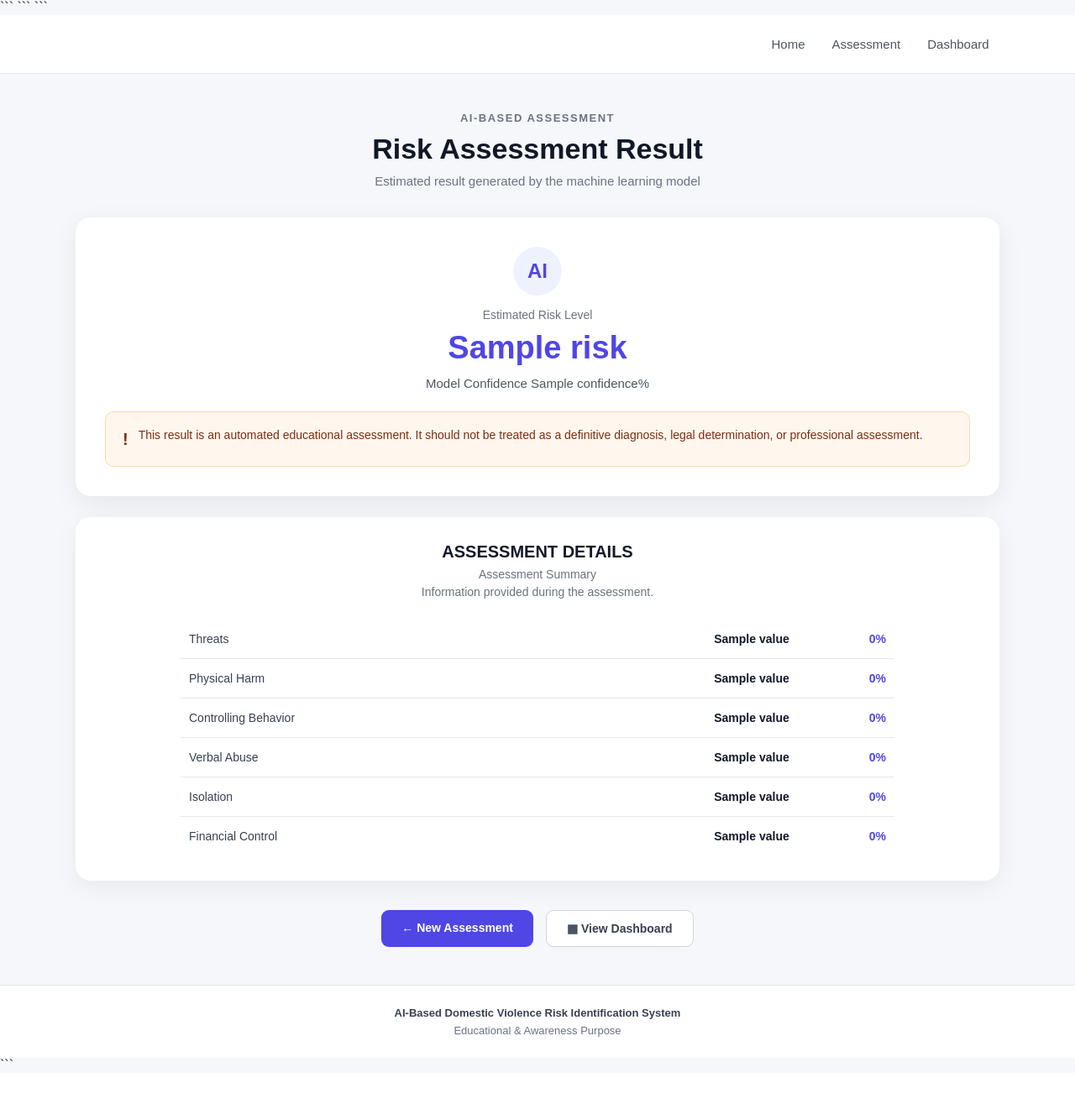
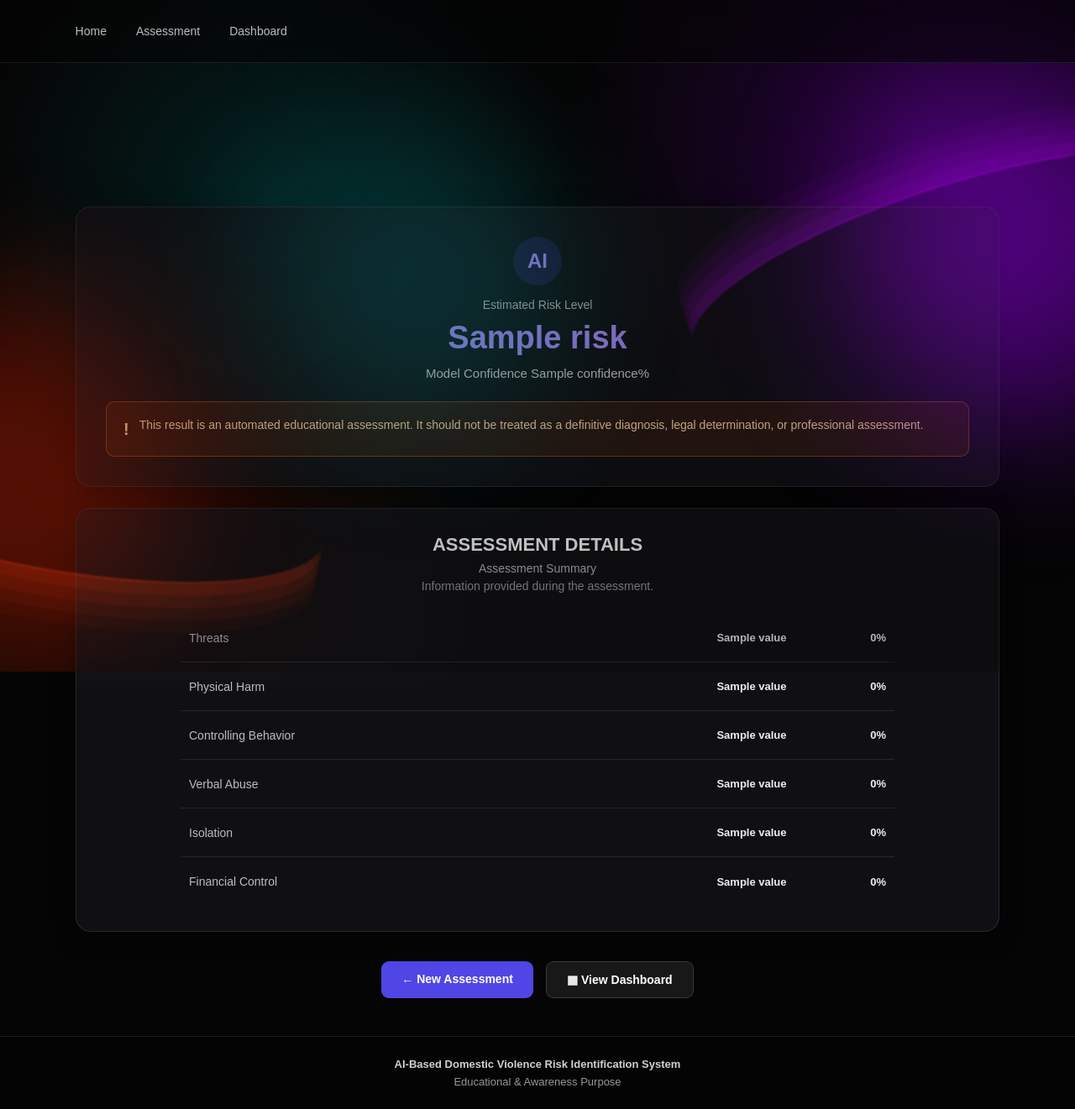
Before and after one commit to MohdShahnawaz845/AI-Domestic-Violence-Risk-System, a Flask app: template templates/result.html in a window 1280 px wide. Shown: the whole page at 84% size. Before the commit the page ends 1264 px from the top, so only its background shows below. Run offline with Flask 3, Linux system fonts and the light colour scheme; the template is opened without the code that fills it: most values are stand-ins (such as "Sample title", 1, 10 or a date in 2020); parts of the project's set-up code (start-up, migrations or seed data) failed here and were passed over.

Commit message:
Update result page theme

````diff
--- a/templates/result.html
+++ b/templates/result.html
@@ -1,71 +1,49 @@
 <!DOCTYPE html>
 
 <html lang="en">
+
 <head>
+
     <meta charset="UTF-8">
-    <meta name="viewport" content="width=device-width, initial-scale=1.0">
 
-```
+    <meta name="viewport"
+          content="width=device-width, initial-scale=1.0">
+
     <title>Risk Assessment Result</title>
 
+    <link rel="stylesheet"
+          href="{{ url_for('static', filename='style.css') }}">
+
     <style>
-    * {
-        box-sizing: border-box;
-        margin: 0;
-        padding: 0;
+
+        /* =====================================================
+           RESULT PAGE
+        ===================================================== */
+
+        .result-page {
+            min-height: 100vh;
+            color: #ffffff;
         }
 
-    body {
-        font-family: Arial, Helvetica, sans-serif;
-        background: #f5f7fb;
-        color: #1f2937;
-    }
-
-    /* NAVBAR */
-    .navbar {
-        height: 70px;
-        background: #ffffff;
-        border-bottom: 1px solid #e5e7eb;
-
-        display: flex;
-        align-items: center;
-        justify-content: space-between;
-
-        padding: 0 8%;
-    }
-
-    .nav-links {
-        display: flex;
-        gap: 32px;
-        margin-left: auto;
-    }
-
-    .nav-links a {
-        text-decoration: none;
-        color: #4b5563;
-        font-size: 15px;
-        font-weight: 500;
-    }
-
-    .nav-links a:hover {
-        color: #111827;
-    }
 
         /* MAIN CONTAINER */
-    .container {
+
+        .result-container {
             width: 90%;
             max-width: 1100px;
             margin: 45px auto;
         }
 
+
         /* PAGE HEADING */
+
         .page-heading {
             text-align: center;
             margin-bottom: 35px;
         }
 
         .page-heading .small-title {
-        color: #6b7280;
+            color: #a78bfa;
             font-size: 13px;
             font-weight: 700;
             letter-spacing: 1.5px;
@@ -74,24 +52,29 @@
 
         .page-heading h1 {
             font-size: 34px;
-        color: #111827;
+            color: #ffffff;
             margin-bottom: 10px;
         }
 
         .page-heading p {
-        color: #6b7280;
+            color: #b8b8b8;
             font-size: 15px;
         }
 
+
         /* MAIN RESULT CARD */
+
         .result-card {
-        background: #ffffff;
+            background: rgba(20, 20, 25, 0.82);
+            border: 1px solid rgba(255, 255, 255, 0.10);
             border-radius: 18px;
             padding: 35px;
-        box-shadow: 0 8px 30px rgba(0,0,0,0.07);
+            box-shadow: 0 8px 30px rgba(0, 0, 0, 0.35);
             margin-bottom: 25px;
             text-align: center;
+            backdrop-filter: blur(10px);
         }
+
 
         .ai-icon {
             width: 58px;
@@ -103,37 +86,44 @@
             justify-content: center;
 
             border-radius: 50%;
-        background: #eef2ff;
+            background: rgba(79, 70, 229, 0.20);
 
             font-size: 24px;
             font-weight: bold;
-        color: #4f46e5;
+            color: #a78bfa;
         }
 
+
         .estimated {
-        color: #6b7280;
+            color: #b8b8b8;
             font-size: 14px;
             margin-bottom: 10px;
         }
 
+
         .risk-level {
             font-size: 38px;
             font-weight: 700;
-        color: #4f46e5;
+            color: #a78bfa;
             margin-bottom: 12px;
         }
 
+
         .confidence {
             font-size: 15px;
-        color: #4b5563;
+            color: #d1d1d1;
         }
 
+
         /* DISCLAIMER */
+
         .disclaimer {
             margin-top: 25px;
             padding: 16px 20px;
-        background: #fff7ed;
-        border: 1px solid #fed7aa;
+
+            background: rgba(120, 53, 15, 0.25);
+            border: 1px solid rgba(251, 146, 60, 0.35);
+
             border-radius: 10px;
 
             display: flex;
@@ -141,181 +131,231 @@
             gap: 12px;
 
             text-align: left;
-        color: #7c2d12;
+
+            color: #fed7aa;
             font-size: 14px;
             line-height: 1.6;
         }
+
 
         .warning-icon {
             font-size: 20px;
             font-weight: bold;
         }
 
+
         /* ASSESSMENT SECTION */
+
         .section-card {
-        background: #ffffff;
+            background: rgba(20, 20, 25, 0.82);
+            border: 1px solid rgba(255, 255, 255, 0.10);
+
             border-radius: 18px;
+
             padding: 30px;
-        box-shadow: 0 8px 30px rgba(0,0,0,0.06);
+
+            box-shadow: 0 8px 30px rgba(0, 0, 0, 0.35);
+
             margin-bottom: 25px;
+
+            backdrop-filter: blur(10px);
         }
 
+
         .section-title {
-        font-size: 20px;
+            font-size: 22px;
             font-weight: 700;
-        color: #111827;
+            color: #ffffff;
             margin-bottom: 7px;
             text-align: center;
         }
 
+
         .section-subtitle {
             font-size: 14px;
-        color: #6b7280;
+            color: #b8b8b8;
             margin-bottom: 5px;
             text-align: center;
         }
 
+
         .section-description {
             font-size: 14px;
-        color: #6b7280;
+            color: #999999;
             margin-bottom: 25px;
             text-align: center;
         }
 
+
         /* ASSESSMENT DETAILS */
+
         .detail-list {
             display: flex;
             flex-direction: column;
+
             max-width: 850px;
+
             margin: 0 auto;
         }
 
+
         .detail-row {
             display: grid;
+
             grid-template-columns: 1fr 120px 100px;
+
             align-items: center;
 
             padding: 15px 10px;
-        border-bottom: 1px solid #e5e7eb;
+
+            border-bottom: 1px solid rgba(255, 255, 255, 0.10);
         }
+
 
         .detail-row:last-child {
             border-bottom: none;
         }
 
+
         .detail-name {
             font-size: 14px;
-        color: #374151;
+            color: #d1d1d1;
             font-weight: 500;
             text-align: left;
         }
 
+
         .detail-value {
             font-size: 14px;
             font-weight: 700;
-        color: #111827;
+            color: #ffffff;
             text-align: center;
         }
+
 
         .detail-percentage {
             font-size: 14px;
             font-weight: 700;
-        color: #4f46e5;
+            color: #a78bfa;
             text-align: right;
         }
 
+
         /* BUTTONS */
+
         .action-buttons {
             display: flex;
+
             justify-content: center;
+
             gap: 15px;
+
             margin: 35px 0;
         }
 
+
         .btn {
             padding: 13px 24px;
+
             border-radius: 9px;
+
             text-decoration: none;
+
             font-size: 14px;
+
             font-weight: 600;
+
             transition: 0.2s;
         }
+
 
         .btn-primary {
             background: #4f46e5;
             color: #ffffff;
         }
 
+
         .btn-primary:hover {
             background: #4338ca;
         }
 
+
         .btn-secondary {
-        background: #ffffff;
-        color: #374151;
-        border: 1px solid #d1d5db;
+            background: rgba(255, 255, 255, 0.08);
+
+            color: #ffffff;
+
+            border: 1px solid rgba(255, 255, 255, 0.15);
         }
 
+
         .btn-secondary:hover {
-        background: #f9fafb;
+            background: rgba(255, 255, 255, 0.14);
         }
 
+
         /* FOOTER */
-    footer {
+
+        .result-footer {
             text-align: center;
+
             padding: 25px 15px;
-        color: #6b7280;
+
+            color: #999999;
+
             font-size: 13px;
-        border-top: 1px solid #e5e7eb;
-        background: #ffffff;
+
+            border-top: 1px solid rgba(255, 255, 255, 0.10);
+
+            background: rgba(5, 5, 5, 0.65);
         }
 
-    footer .footer-title {
-        color: #374151;
+
+        .result-footer .footer-title {
+            color: #d1d1d1;
+
             font-weight: 600;
+
             margin-bottom: 6px;
         }
 
+
         /* MOBILE */
+
         @media (max-width: 768px) {
 
-        .navbar {
-            padding: 0 5%;
-        }
-
-        .nav-links {
-            gap: 15px;
-        }
-
-        .nav-links a {
-            font-size: 13px;
-        }
-
-        .container {
+            .result-container {
                 width: 92%;
                 margin: 30px auto;
             }
+
 
             .page-heading h1 {
                 font-size: 27px;
             }
 
+
             .result-card {
                 padding: 25px 20px;
             }
+
 
             .section-card {
                 padding: 25px 20px;
             }
 
+
             .risk-level {
                 font-size: 31px;
             }
 
+
             .detail-row {
                 grid-template-columns: 1fr 70px 65px;
+
                 padding: 14px 5px;
             }
+
 
             .detail-name,
             .detail-value,
@@ -323,38 +363,79 @@
                 font-size: 13px;
             }
 
+
             .action-buttons {
                 flex-direction: column;
             }
 
+
             .btn {
                 text-align: center;
             }
+
         }
+
     </style>
-```
 
 </head>
 
-<body>
 
-```
-<!-- NAVBAR -->
+<body class="home-page result-page">
+
+
+    <!-- =========================
+         BACKGROUND
+    ========================== -->
+
+    <div class="background">
+
+        <div class="glow glow-purple"></div>
+
+        <div class="glow glow-blue"></div>
+
+        <div class="glow glow-red"></div>
+
+        <div class="wave wave-one"></div>
+
+        <div class="wave wave-two"></div>
+
+    </div>
+
+
+    <!-- =========================
+         NAVBAR
+    ========================== -->
+
     <nav class="navbar">
 
         <div class="nav-links">
-        <a href="/">Home</a>
-        <a href="/">Assessment</a>
-        <a href="/dashboard">Dashboard</a>
+
+            <a href="/">
+                Home
+            </a>
+
+            <a href="/assessment">
+                Assessment
+            </a>
+
+            <a href="/dashboard">
+                Dashboard
+            </a>
+
         </div>
 
     </nav>
 
 
-<!-- MAIN CONTENT -->
-<main class="container">
+    <!-- =========================
+         MAIN CONTENT
+    ========================== -->
+
+    <main class="result-container">
+
 
         <!-- PAGE HEADING -->
+
         <div class="page-heading">
 
             <div class="small-title">
@@ -372,20 +453,27 @@
         </div>
 
 
-    <!-- RESULT -->
+        <!-- =========================
+             RESULT
+        ========================== -->
+
         <div class="result-card">
+
 
             <div class="ai-icon">
                 AI
             </div>
 
+
             <div class="estimated">
                 Estimated Risk Level
             </div>
 
+
             <div class="risk-level">
                 {{ risk }}
             </div>
+
 
             <div class="confidence">
                 Model Confidence {{ confidence }}%
@@ -393,6 +481,7 @@
 
 
             <!-- DISCLAIMER -->
+
             <div class="disclaimer">
 
                 <div class="warning-icon">
@@ -400,26 +489,35 @@
                 </div>
 
                 <div>
+
                     This result is an automated educational assessment.
                     It should not be treated as a definitive diagnosis,
                     legal determination, or professional assessment.
-            </div>
 
                 </div>
 
             </div>
 
 
-    <!-- ASSESSMENT DETAILS -->
+        </div>
+
+
+        <!-- =========================
+             ASSESSMENT DETAILS
+        ========================== -->
+
         <div class="section-card">
+
 
             <div class="section-title">
                 ASSESSMENT DETAILS
             </div>
 
+
             <div class="section-subtitle">
                 Assessment Summary
             </div>
+
 
             <div class="section-description">
                 Information provided during the assessment.
@@ -428,7 +526,9 @@
 
             <div class="detail-list">
 
+
                 <!-- THREATS -->
+
                 <div class="detail-row">
 
                     <span class="detail-name">
@@ -440,17 +540,24 @@
                     </span>
 
                     <span class="detail-percentage">
+
                         {% if summary['Threats']['value'] == 'Yes' %}
+
                             {{ summary['Threats']['percentage'] }}%
+
                         {% else %}
+
                             0%
+
                         {% endif %}
+
                     </span>
 
                 </div>
 
 
                 <!-- PHYSICAL HARM -->
+
                 <div class="detail-row">
 
                     <span class="detail-name">
@@ -462,17 +569,24 @@
                     </span>
 
                     <span class="detail-percentage">
+
                         {% if summary['Physical Harm']['value'] == 'Yes' %}
+
                             {{ summary['Physical Harm']['percentage'] }}%
+
                         {% else %}
+
                             0%
+
                         {% endif %}
+
                     </span>
 
                 </div>
 
 
                 <!-- CONTROLLING BEHAVIOR -->
+
                 <div class="detail-row">
 
                     <span class="detail-name">
@@ -484,17 +598,24 @@
                     </span>
 
                     <span class="detail-percentage">
+
                         {% if summary['Controlling Behavior']['value'] == 'Yes' %}
+
                             {{ summary['Controlling Behavior']['percentage'] }}%
+
                         {% else %}
+
                             0%
+
                         {% endif %}
+
                     </span>
 
                 </div>
 
 
                 <!-- VERBAL ABUSE -->
+
                 <div class="detail-row">
 
                     <span class="detail-name">
@@ -506,17 +627,24 @@
                     </span>
 
                     <span class="detail-percentage">
+
                         {% if summary['Verbal Abuse']['value'] == 'Yes' %}
+
                             {{ summary['Verbal Abuse']['percentage'] }}%
+
                         {% else %}
+
                             0%
+
                         {% endif %}
+
                     </span>
 
                 </div>
 
 
                 <!-- ISOLATION -->
+
                 <div class="detail-row">
 
                     <span class="detail-name">
@@ -528,17 +656,24 @@
                     </span>
 
                     <span class="detail-percentage">
+
                         {% if summary['Isolation']['value'] == 'Yes' %}
+
                             {{ summary['Isolation']['percentage'] }}%
+
                         {% else %}
+
                             0%
+
                         {% endif %}
+
                     </span>
 
                 </div>
 
 
                 <!-- FINANCIAL CONTROL -->
+
                 <div class="detail-row">
 
                     <span class="detail-name">
@@ -550,49 +685,81 @@
                     </span>
 
                     <span class="detail-percentage">
+
                         {% if summary['Financial Control']['value'] == 'Yes' %}
+
                             {{ summary['Financial Control']['percentage'] }}%
+
                         {% else %}
+
                             0%
+
                         {% endif %}
+
                     </span>
 
                 </div>
 
-        </div>
 
             </div>
 
 
-    <!-- BUTTONS -->
+        </div>
+
+
+        <!-- =========================
+             BUTTONS
+        ========================== -->
+
         <div class="action-buttons">
 
-        <a href="/" class="btn btn-primary">
+
+            <a href="/assessment"
+               class="btn btn-primary">
+
                 ← New Assessment
+
             </a>
 
-        <a href="/dashboard" class="btn btn-secondary">
+
+            <a href="/dashboard"
+               class="btn btn-secondary">
+
                 ▦ View Dashboard
+
             </a>
 
+
         </div>
+
 
     </main>
 
 
-<!-- FOOTER -->
-<footer>
+    <!-- =========================
+         FOOTER
+    ========================== -->
+
+    <footer class="result-footer">
+
 
         <div class="footer-title">
+
             AI-Based Domestic Violence Risk Identification System
+
         </div>
 
+
         <div>
-        Educational & Awareness Purpose
+
+            Educational &amp; Awareness Purpose
+
         </div>
 
+
     </footer>
-```
+
 
 </body>
+
 </html>
````
Lines whose indentation alone changed are shown as unchanged.
